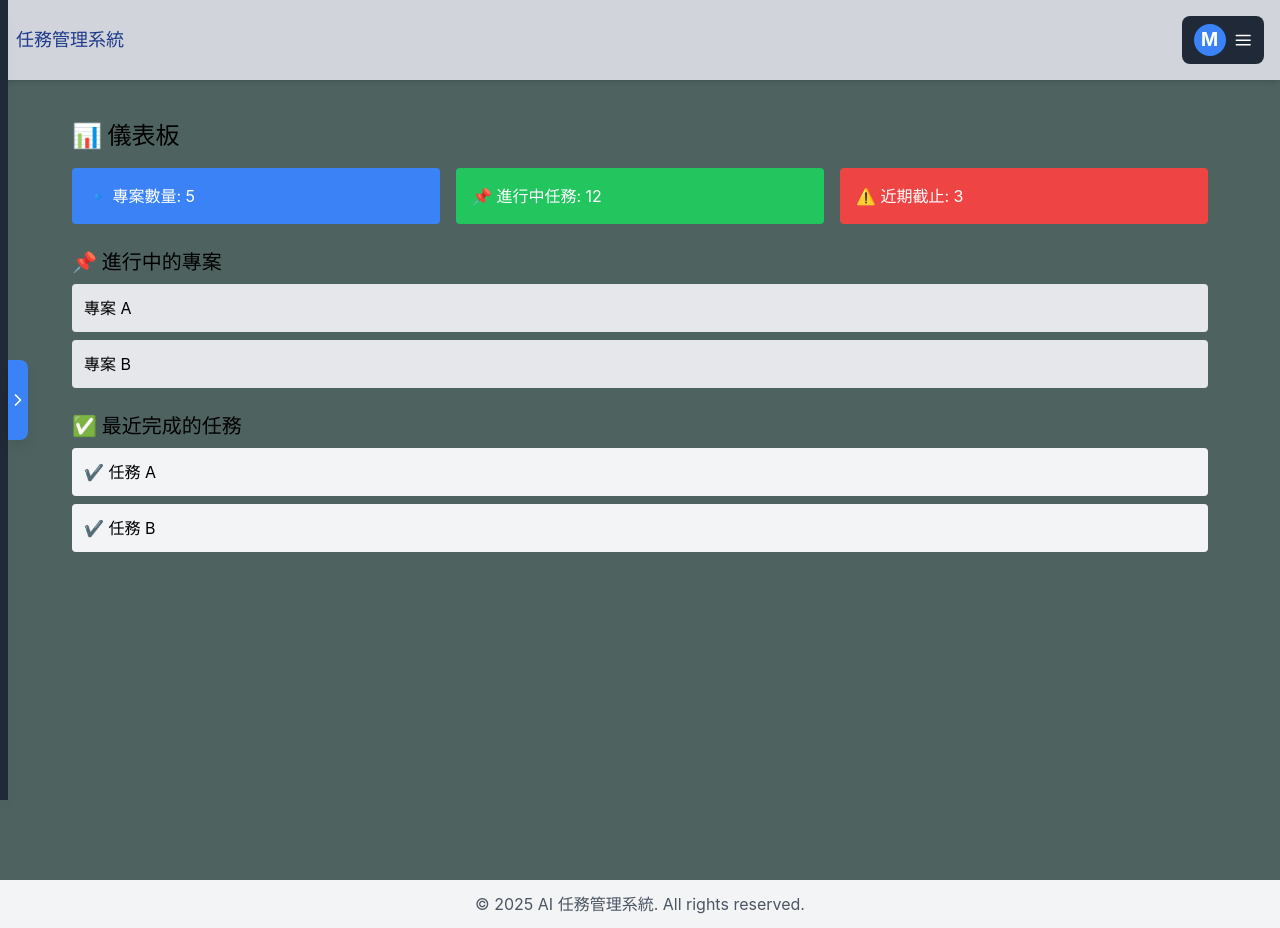
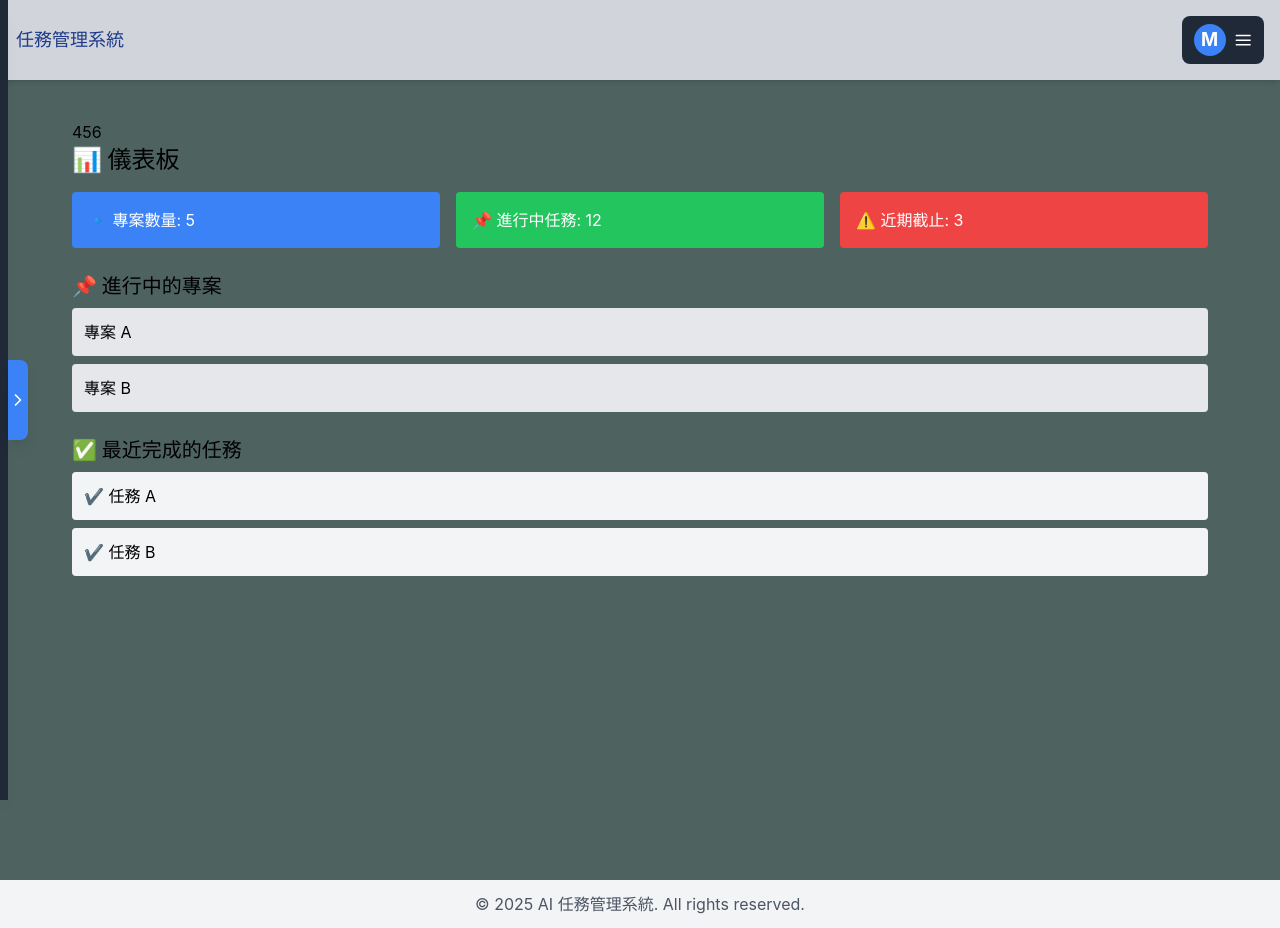
Before and after one commit to GHSergio/my-task, a React (Vite) app: page / in a window 1280 px wide. Built offline with nearby package versions, Linux system fonts and the light colour scheme; data requests are answered from the project's data file; sample sign-in values are in the browser's storage.

Commit message:
test : pratice handle conflict

```diff
--- a/src/pages/Dashboard/DashboardHome.tsx
+++ b/src/pages/Dashboard/DashboardHome.tsx
@@ -1,8 +1,8 @@
 const Dashboard = () => {
   return (
     <div className="p-6">
+      456
       <h1 className="text-2xl font-bold mb-4">📊 儀表板</h1>
-
       {/* <div
         className="
       fixed inset-0 m-auto bg-black w-[200px] h-[200px]"
@@ -15,7 +15,6 @@ const Dashboard = () => {
           button
         </p>
       </div> */}
-
       {/* 🚀 總覽 */}
       <div className="grid grid-cols-3 gap-4">
         <div className="bg-blue-500 text-white p-4 rounded">🔹 專案數量: 5</div>
@@ -24,14 +23,12 @@ const Dashboard = () => {
         </div>
         <div className="bg-red-500 text-white p-4 rounded">⚠️ 近期截止: 3</div>
       </div>
-
       {/* 📋 進行中的專案 */}
       <h2 className="text-xl font-bold mt-6">📌 進行中的專案</h2>
       <ul className="mt-2 space-y-2 ">
         <li className="p-3 bg-gray-200 rounded cursor-pointer">專案 A</li>
         <li className="p-3 bg-gray-200 rounded cursor-pointer">專案 B</li>
       </ul>
-
       {/* ✅ 最近完成的任務 */}
       <h2 className="text-xl font-bold mt-6">✅ 最近完成的任務</h2>
       <ul className="mt-2 space-y-2">
```
